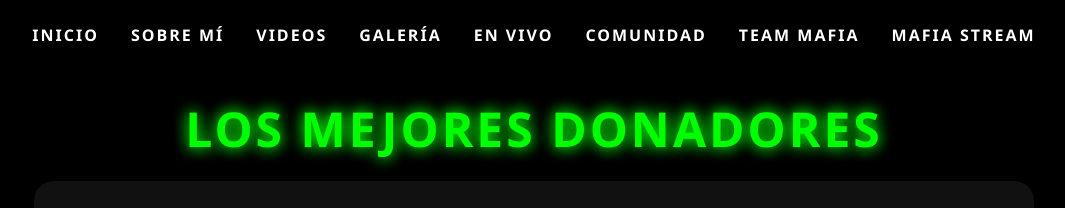
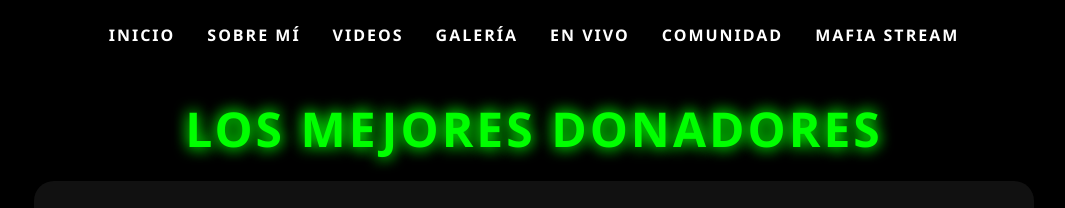
Before and after one commit to SoyShint/DIFFRENT, a website: page top.html in a window 1280 px wide. Shown: the top 208 px of the page, without its empty margins (106-1171 px from the left). Drawn offline with Linux system fonts and the light colour scheme.

Commit message:
Update top.html

```diff
--- a/top.html
+++ b/top.html
@@ -16,7 +16,6 @@
         <a href="galeria.html">Galería</a>
         <a href="envivo.html">En Vivo</a>
         <a href="top.html">Comunidad</a>
-        <a href="mafia.html">Team Mafia</a>
         <a href="TmafiaStream.html">Mafia Stream</a>
       </div>
     </div>
```
